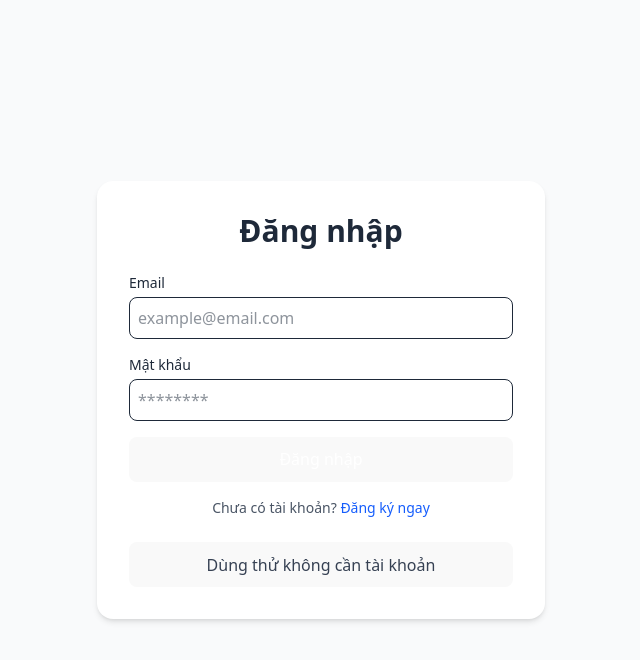
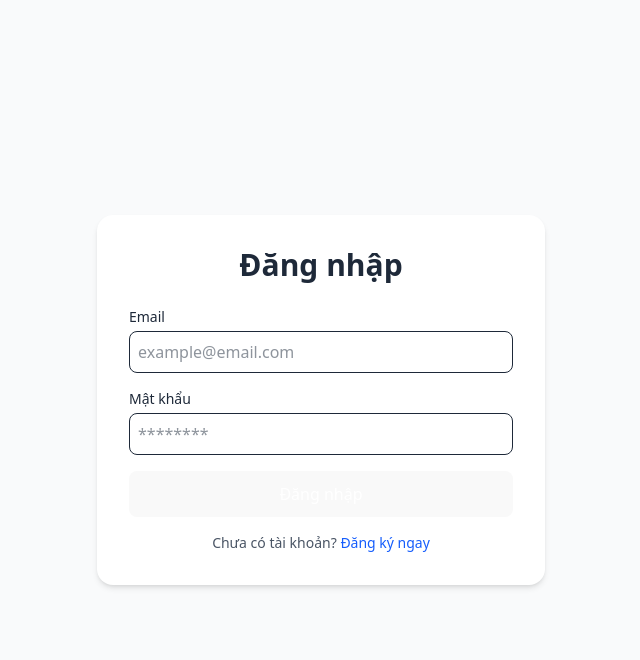
Before and after one commit to 23001825-NguyenQuangAnh/group36-finalterm, a React (Vite) app in the folder vite-project/: page / in a window 1280 px wide. Both pictures are taken after a click on the button "Đăng nhập". Shown: the top 660 px of the page, without its empty margins (319-959 px from the left). Built offline with nearby package versions, Linux system fonts and the light colour scheme.

Commit message:
xóa nút demo

```diff
--- a/vite-project/src/pages/LoginPage.jsx
+++ b/vite-project/src/pages/LoginPage.jsx
@@ -96,12 +96,6 @@ export default function LoginPage({ onAuthSuccess }) {
           </span>
         </p>
 
-        <button
-          onClick={onAuthSuccess}
-          className="w-full mt-6 bg-gray-100 text-gray-700 py-2 rounded-lg font-medium hover:bg-gray-200 transition"
-        >
-          Dùng thử không cần tài khoản
-        </button>
       </div>
     </div>
   );
```
